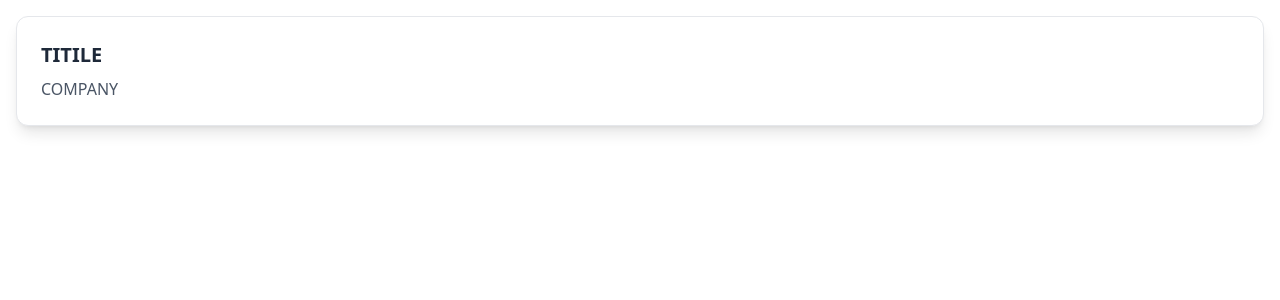
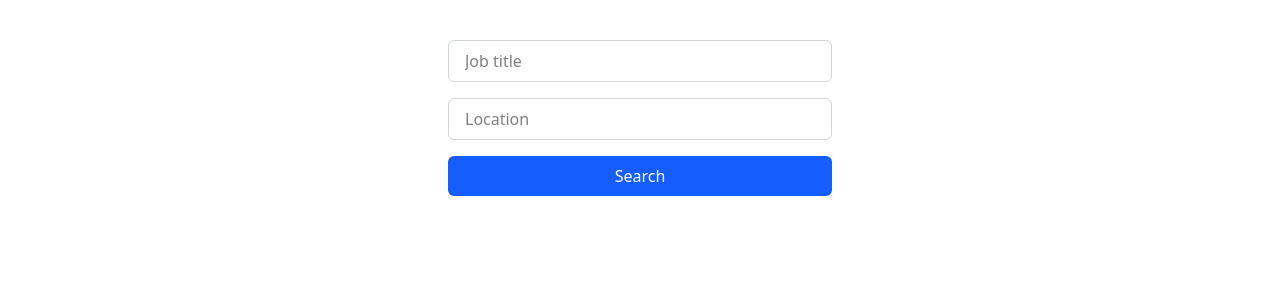
Before and after one commit to abubakrAhmad1/job-portal, a React (Vite) app in the folder frontend/: page / in a window 1280 px wide. Shown: the top 300 px of the page. Built offline with nearby package versions, Linux system fonts and the light colour scheme.

Commit message:
feat : add search box

```diff
--- a/frontend/src/App.jsx
+++ b/frontend/src/App.jsx
@@ -4,13 +4,15 @@ import viteLogo from "/vite.svg";
 
 import "./App.css";
 import Card from "./components/Card";
+import SearchBox from './components/SearchBox'
 
 function App() {
   const [count, setCount] = useState(0);
 
   return <>
   {/* <h1 className="bg-black h-16">hello dear</h1> */}
-  <Card />
+  {/* <Card title={'dummy title'} company={'dummy company'} /> */}
+  <SearchBox />
     </>;
 }
 
--- a/frontend/src/components/Card.jsx
+++ b/frontend/src/components/Card.jsx
@@ -3,8 +3,8 @@ import React from "react";
 const Card = ({ title, company }) => {
   return (
     <div className="bg-white shadow-lg rounded-xl m-4 p-6 border border-gray-200">
-      <h2 className="text-xl font-semibold text-gray-800">TITILE</h2>
-      <p className="text-gray-600 mt-2">COMPANY</p>
+      <h2 className="text-xl font-semibold text-gray-800">{title}</h2>
+      <p className="text-gray-600 mt-2">{company}</p>
     </div>
   );
 };
--- /dev/null
+++ b/frontend/src/components/SearchBox.jsx
@@ -0,0 +1,33 @@
+export default function SearchBox() {
+  return (
+    <>
+      <form
+        // onSubmit={handleSubmit}
+        className="flex flex-col gap-4 max-w-sm mx-auto mt-10"
+      >
+        <input
+          type="text"
+          name="title"
+        //   value={formData.title}
+        //   onChange={handleChange}
+          placeholder="Job title"
+          className="px-4 py-2 border border-gray-300 rounded-md focus:outline-none focus:ring-2 focus:ring-blue-500"
+        />
+        <input
+          type="text"
+          name="location"
+        //   value={formData.location}
+        //   onChange={handleChange}
+          placeholder="Location"
+          className="px-4 py-2 border border-gray-300 rounded-md focus:outline-none focus:ring-2 focus:ring-blue-500"
+        />
+        <button
+          type="submit"
+          className="bg-blue-600 text-white py-2 rounded-md hover:bg-blue-700 transition duration-200"
+        >
+          Search
+        </button>
+      </form>
+    </>
+  );
+}
--- a/frontend/vite.config.js
+++ b/frontend/vite.config.js
@@ -6,4 +6,7 @@ import tailwindcss from '@tailwindcss/vite'
 // https://vite.dev/config/
 export default defineConfig({
   plugins: [react(),tailwindcss(),],
+  server: {
+    host: true  // or '0.0.0.0'
+  }
 })
```
Also changed, not shown: frontend/src/layouts/MobileLayout.jsx (added).
